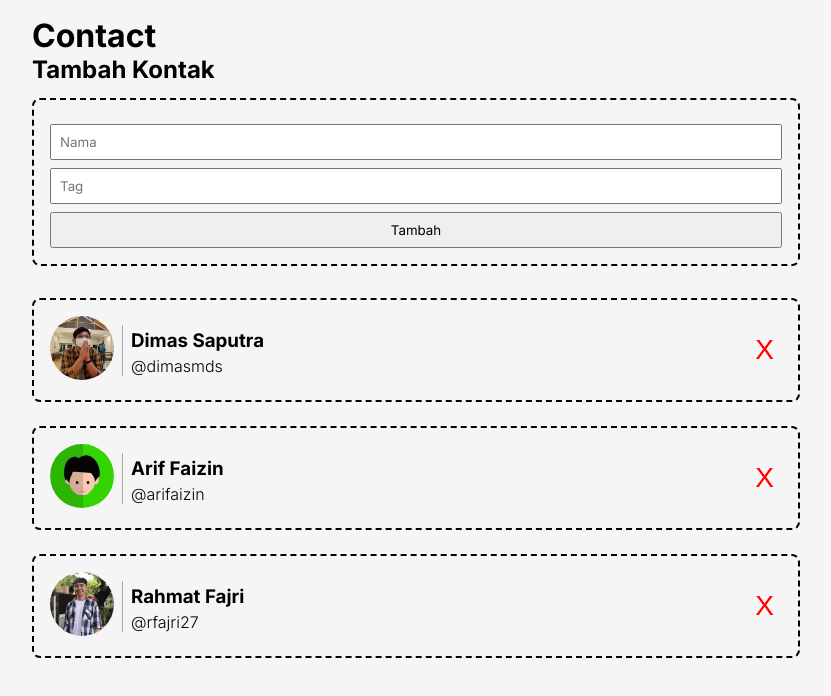
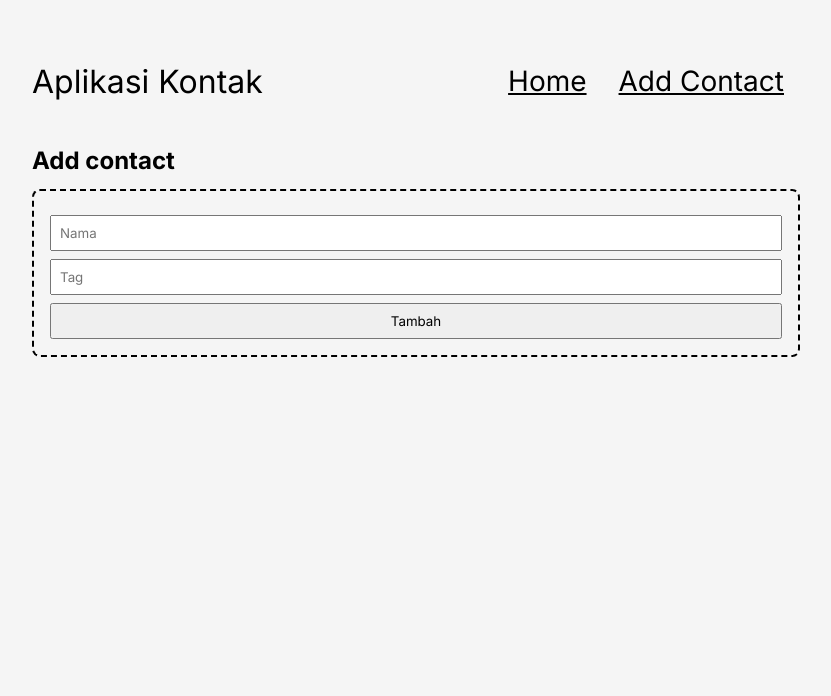
Before and after one commit to Moniedelli/Contact-App, a React (Vite) app in the folder vite-project/: page /add in a window 1280 px wide. Shown: the top 696 px of the page, without its empty margins (224-1055 px from the left). Built offline with nearby package versions, Linux system fonts and the light colour scheme.

Commit message:
Buat SearchBar.jsx

```diff
--- a/vite-project/src/components/ContactApp.jsx
+++ b/vite-project/src/components/ContactApp.jsx
@@ -1,54 +1,27 @@
 //tempat data contact berada
 
 import React from "react";
-import ContactList from "./ContactList";
-import { getContacts } from "../utils/data.js";
-import ContactInput from "./ContactInput";
+import Navigation from "./Navigation";
+import { Route, Routes } from "react-router-dom";
+import AddPage from "../page/AddPage";
+import HomePage from "../page/HomePage";
 
-class ContactApp extends React.Component{
-  constructor(props){
-    super(props)
 
-    this.state = {
-      contacts: getContacts()
-    }
-
-    this.onDeleteHandler = this.onDeleteHandler.bind(this);
-    this.onAddContactHandler = this.onAddContactHandler.bind(this);
-  }
-
-//berisi parameter id yang menunjukkan id yang akan dihapus
-  onDeleteHandler(id){
-    const contacts = this.state.contacts.filter(contact => contact.id !== id);
-    this.setState({contacts})
-  }
-
-  onAddContactHandler({name, tag}){
-    this.setState ((prevState) => {
-      return {
-        contacts: [
-          ...prevState.contacts,
-          {
-            id: +new Date(),
-            name,
-            tag,
-            imageUrl: '/image/default.jpg'
-          }
-        ]
-      }
-    })
-  }
-
-  render(){
-    return(
-      <div className="contact-app">
-        <h1>Contact</h1>
-        <h2>Tambah Kontak</h2>
-        <ContactInput addContact={this.onAddContactHandler} />
-        <ContactList contacts={this.state.contacts} onDelete={this.onDeleteHandler} />
-      </div>
-    )
-  }
+function ContactApp() {
+  return (
+    <div className="contact-app">
+      <header className="contact-app__header">
+        <h1>Aplikasi Kontak</h1>
+        <Navigation />
+      </header>
+      <main>
+        <Routes>
+          <Route path='/' element={<HomePage />}></Route>
+          <Route path="/add" element={<AddPage />}></Route>
+        </Routes>
+      </main>
+    </div>
+  )
 }
 
 export default ContactApp;
--- /dev/null
+++ b/vite-project/src/components/Navigation.jsx
@@ -0,0 +1,15 @@
+import React from "react";
+import { Link } from 'react-router-dom';
+
+function Navigation() {
+  return(
+    <nav className="navigation">
+      <ul>
+        <li><Link to="/">Home</Link></li>
+        <li><Link to="/add">Add Contact</Link></li>
+      </ul>
+    </nav>
+  )
+}
+
+export default Navigation;
--- a/vite-project/src/page/AppPage.jsx
+++ b/vite-project/src/page/AddPage.jsx
@@ -1,11 +1,15 @@
 import React from "react";
 import { addContact } from "../utils/data";
 import ContactInput from "../components/ContactInput";
+import { useNavigate } from "react-router-dom";
 
 function AddPage() {
+  const navigate = useNavigate();
 
   function onAddContactHandler(contact){
     addContact(contact)
+
+    navigate('/');
   }
 
   return(
--- a/vite-project/src/page/HomePage.jsx
+++ b/vite-project/src/page/HomePage.jsx
@@ -1,4 +1,3 @@
-import React from 'react';
 import React from 'react';
 import ContactList from '../components/ContactList';
 import { deleteContact, getContacts } from '../utils/data';
```
Also changed, not shown: vite-project/src/components/SearchBar.jsx (added, +20 -0 lines).
